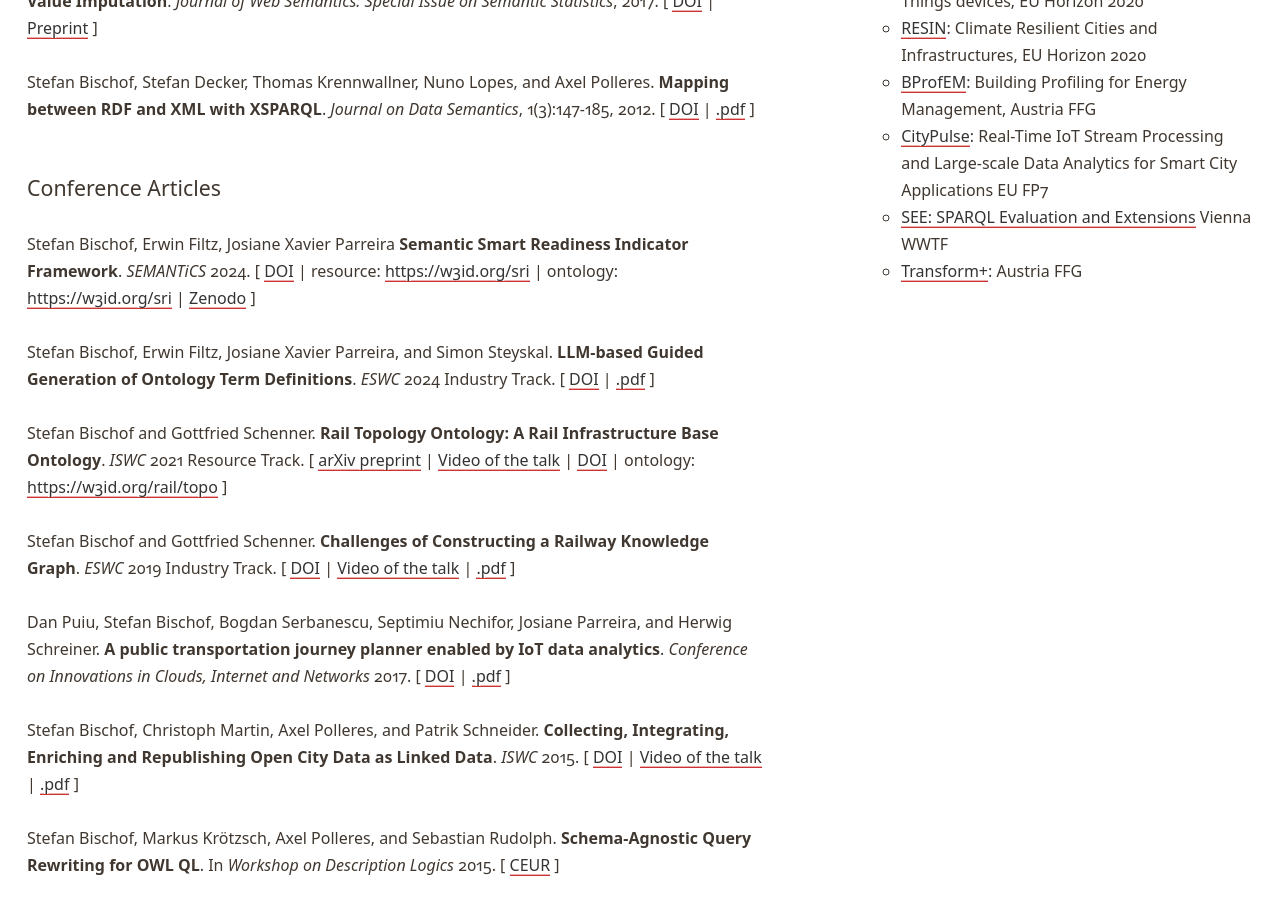
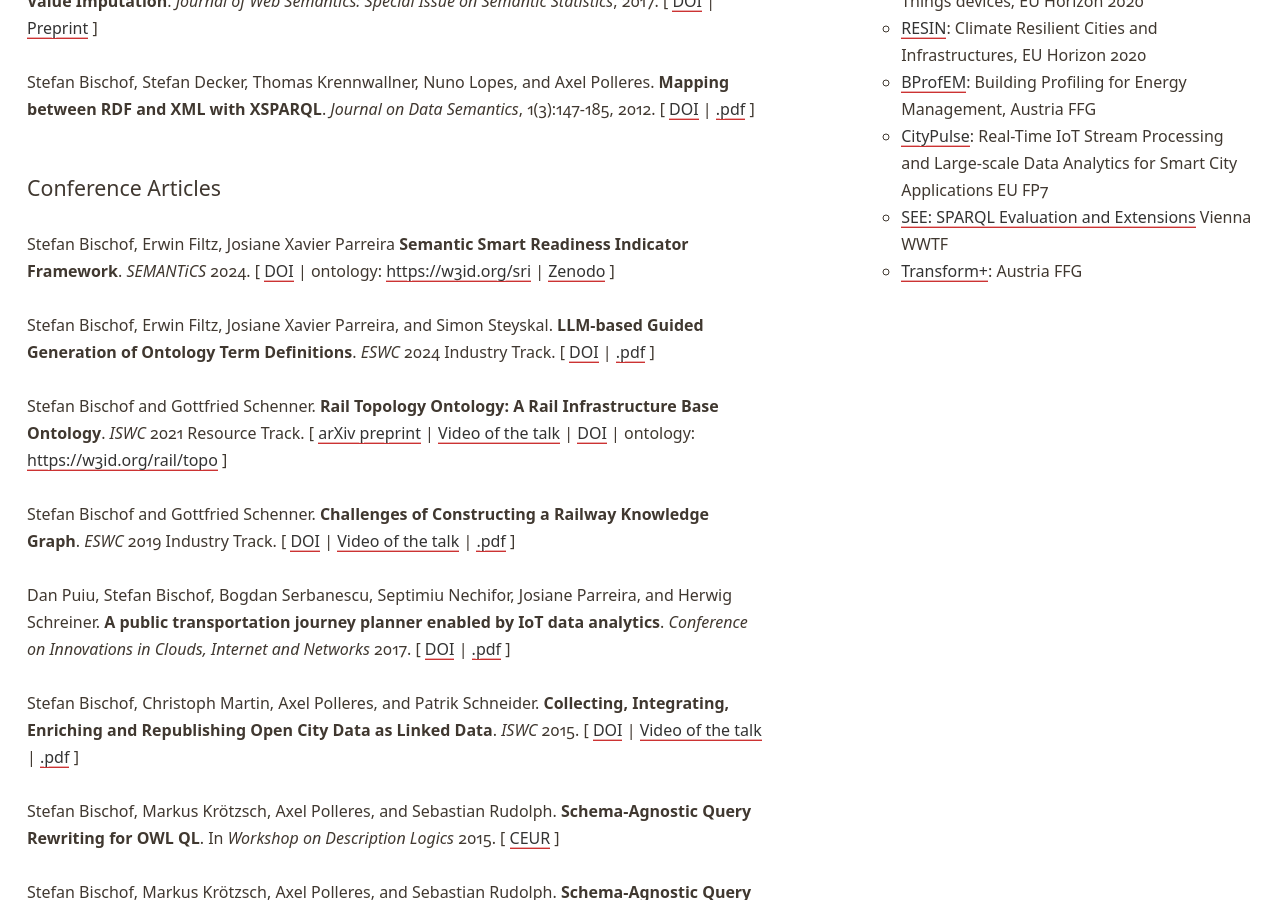
Before and after one commit to stefanbischof/stefanbischof.github.io, a Jekyll site: the page built from index.html, in a window 1280 px wide and 900 px high, scrolled down 776 px. Built offline with Jekyll 4.4.1, drawn with Linux system fonts in a browser that asks for light colours.

Commit message:
Update mypublications.html

```diff
--- a/mypublications.html
+++ b/mypublications.html
@@ -8,7 +8,7 @@
 
 <h2>Conference Articles</h2>
 
-<p vocab="https://schema.org/" typeof="ScholarlyArticle" resource="#BischofFiltzParreira2024"><a id="BischofFiltzParreira2024"></a><span property="author">Stefan Bischof</span>, <span property="author">Erwin Filtz</span>, <span property="author">Josiane Xavier Parreira</span> <strong property="name">Semantic Smart Readiness Indicator Framework</strong>. <em>SEMANTiCS</em> 2024. [&nbsp;<a property="sameAs" href="https://doi.org/10.3233/SSW240015">DOI</a> | resource: <a href="https://w3id.org/sri">https://w3id.org/sri</a> | ontology: <a href="https://w3id.org/sri">https://w3id.org/sri</a> | <a href="https://zenodo.org/doi/10.5281/zenodo.10047286">Zenodo</a>&nbsp;]</p>
+<p vocab="https://schema.org/" typeof="ScholarlyArticle" resource="#BischofFiltzParreira2024"><a id="BischofFiltzParreira2024"></a><span property="author">Stefan Bischof</span>, <span property="author">Erwin Filtz</span>, <span property="author">Josiane Xavier Parreira</span> <strong property="name">Semantic Smart Readiness Indicator Framework</strong>. <em>SEMANTiCS</em> 2024. [&nbsp;<a property="sameAs" href="https://doi.org/10.3233/SSW240015">DOI</a> | ontology: <a href="https://w3id.org/sri">https://w3id.org/sri</a> | <a href="https://zenodo.org/doi/10.5281/zenodo.10047286">Zenodo</a>&nbsp;]</p>
 
 <p><a id="BischofFiltzParreiraSteyskal2024"></a>Stefan Bischof, Erwin Filtz, Josiane Xavier Parreira, and Simon Steyskal. <strong>LLM-based Guided Generation of Ontology Term Definitions</strong>. <em>ESWC</em> 2024 Industry Track. [&nbsp;<a href="https://doi.org/10.1007/978-3-031-78952-6_13">DOI</a> | <a href="https://2024.eswc-conferences.org/wp-content/uploads/2024/05/77770131.pdf">.pdf</a>&nbsp;]</p>
 
```
